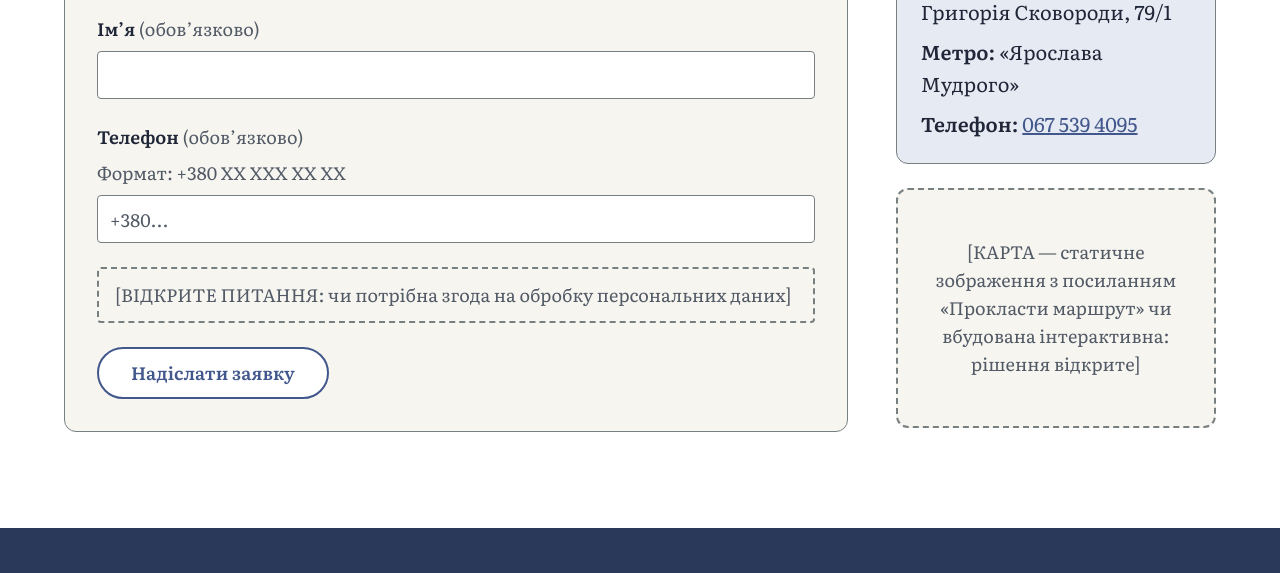
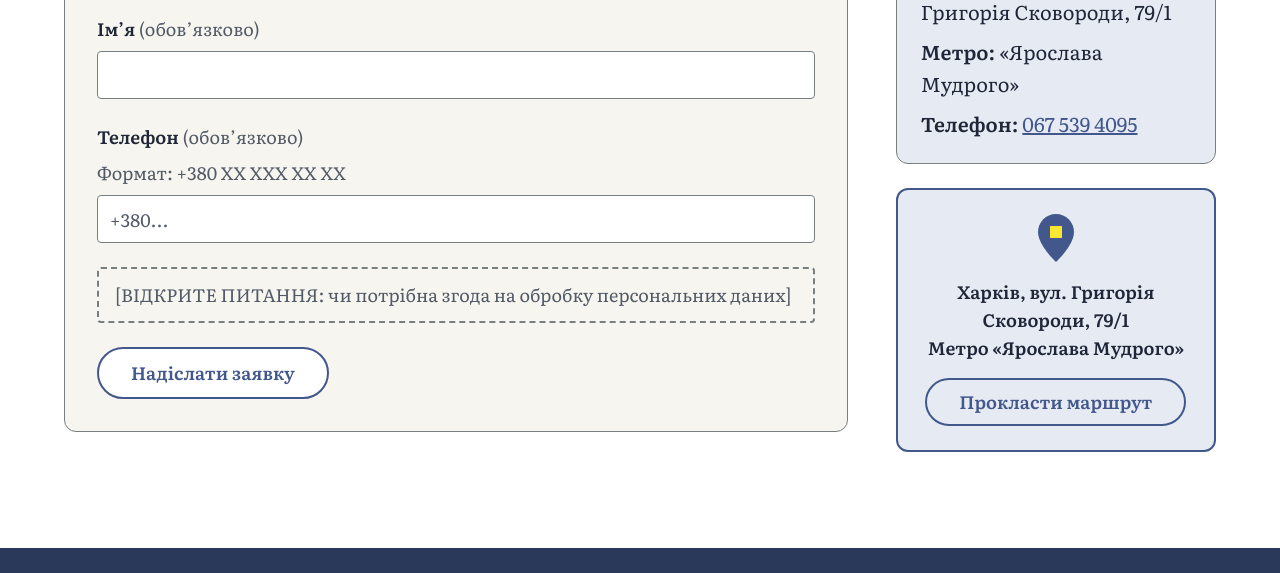
Before and after one commit to mariiakyrykovych/kurs-web-, a plain HTML site: page index.html in a window 1280 px wide. Shown: the part 5079-5652 px from the top of the page. Drawn offline with Linux system fonts and the light colour scheme.

Commit message:
Замінити заглушку карти статичним блоком із маршрутом
- У «Відвідуванні» замість заглушки — блок з адресою, метро й кнопкою
  «Прокласти маршрут» (Google Карти, нова вкладка)
- Стилі .map-static і .visually-hidden замість .map-todo

Co-Authored-By: Claude Opus 5.5 <noreply@anthropic.com>

```diff
--- a/css/styles.css
+++ b/css/styles.css
@@ -320,13 +320,24 @@ select:focus-visible {
 }
 .visit-info dt { display: inline; font-weight: 600; }
 .visit-info dd { display: inline; margin: 0; }
-.map-todo {
+.map-static {
   display: flex;
+  flex-direction: column;
   align-items: center;
   justify-content: center;
-  height: 240px;
-  padding: var(--space-4);
+  gap: var(--space-4);
+  min-height: 240px;
+  padding: var(--space-6);
+  background: var(--blue-soft);
+  border: 2px solid var(--museum-blue);
   border-radius: var(--radius-md);
+  color: var(--museum-blue);
+  text-align: center;
+}
+.map-address { margin: 0; color: var(--ink); font-weight: 600; }
+.visually-hidden {
+  position: absolute; width: 1px; height: 1px; margin: -1px; padding: 0;
+  overflow: hidden; clip: rect(0 0 0 0); white-space: nowrap; border: 0;
 }
 
 /* Підвал */
@@ -562,7 +573,7 @@ select:focus-visible {
   .form { padding: var(--space-6); }
   .form .btn { align-self: stretch; }
   .thanks { padding: var(--space-6); }
-  .map-todo { height: 220px; }
+  .map-static { min-height: 220px; }
 
   .facts { gap: var(--space-3); }
   .facts li { flex: 1 1 140px; min-width: 0; padding: var(--space-3) var(--space-4); }
--- a/index.html
+++ b/index.html
@@ -252,7 +252,11 @@
               <div><dt>Метро:</dt> <dd>«Ярослава Мудрого»</dd></div>
               <div><dt>Телефон:</dt> <dd><a href="tel:+380675394095">067&nbsp;539&nbsp;4095</a></dd></div>
             </dl>
-            <div class="todo map-todo" role="img" aria-label="Карта: музей на вул. Григорія Сковороди, 79/1, Харків">[КАРТА — статичне зображення з посиланням «Прокласти маршрут» чи вбудована інтерактивна: рішення відкрите]</div>
+            <div class="map-static">
+              <svg class="map-pin" viewBox="0 0 24 32" width="36" height="48" aria-hidden="true" focusable="false"><path d="M12 0C5.4 0 0 5.4 0 12c0 9 12 20 12 20s12-11 12-20C24 5.4 18.6 0 12 0z" fill="currentColor"/><rect x="8" y="8" width="8" height="8" fill="var(--cta-yellow)"/></svg>
+              <p class="map-address">Харків, вул. Григорія Сковороди, 79/1<br>Метро «Ярослава Мудрого»</p>
+              <a class="btn btn-secondary" href="https://www.google.com/maps/dir/?api=1&amp;destination=%D0%B2%D1%83%D0%BB.%20%D0%93%D1%80%D0%B8%D0%B3%D0%BE%D1%80%D1%96%D1%8F%20%D0%A1%D0%BA%D0%BE%D0%B2%D0%BE%D1%80%D0%BE%D0%B4%D0%B8%2C%2079%2F1%2C%20%D0%A5%D0%B0%D1%80%D0%BA%D1%96%D0%B2%2C%2061000" target="_blank" rel="noopener">Прокласти маршрут <span class="visually-hidden">(Google Карти, відкриється в новій вкладці)</span></a>
+            </div>
           </div>
         </div>
       </div>
```
